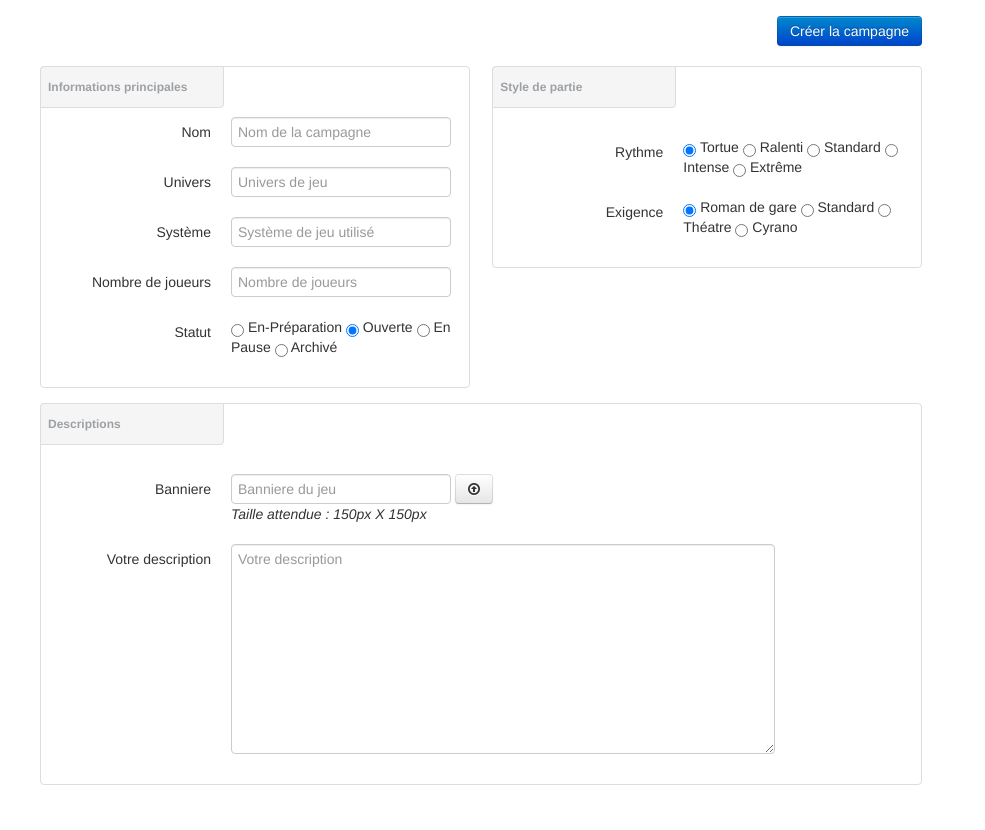
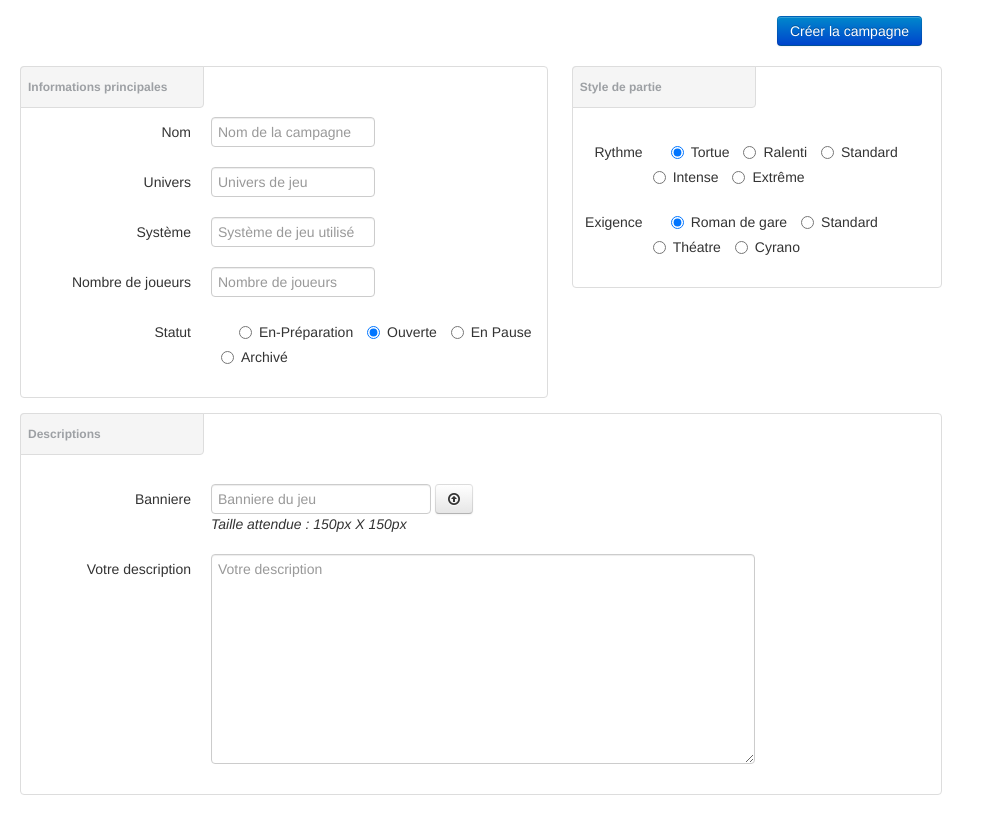
Before and after one commit to Armaklan/jdRoll, a PHP site: template views/campagne_form.html.twig in a window 1280 px wide. Shown: the whole page, without its empty margins (0-985 px from the left). Before the commit the page ends 785 px from the top, so only its background shows below. Run offline with PHP 8.4, Linux system fonts and the light colour scheme; the template is opened without the code that fills it: most values are stand-ins (such as "Sample title", 1, 10 or a date in 2020); some libraries are stand-ins or nearby versions.

Commit message:
Rework graphique

```diff
--- a/css/main.css
+++ b/css/main.css
@@ -19,6 +19,10 @@
 	margin-bottom: 1em;
     border: 1px solid #c5c5c5;
     box-shadow: 1px 1px 8px #888;
+}
+
+.sidebar li {
+    line-height: 15px;
 }
 
 .categorie {
@@ -342,3 +346,15 @@ div#notif .arrow-down {
 .topics.collapse {
     margin-bottom: 20px;
 }
+
+.clickable_row {
+    cursor: pointer;
+}
+
+.control-condensed .control-label {
+    width: 60px;
+}
+
+.control-condensed .controls {
+    margin-left: 20px;
+}
--- a/views/campagne_form.html.twig
+++ b/views/campagne_form.html.twig
@@ -21,67 +21,66 @@
 			    </button>
 		    </div>
 	    </div>
-		<div class="container-fluid">
 			<div class="row-fluid">
-				<div class="span6">
+				<div class="span7">
 					<fieldset class="titled-box">
 						<legend>Informations principales</legend>
 						<input type="hidden" name="id" id="id" value="{{ campagne['id'] }}">
 					    <div class="control-group">
 						    <label class="control-label" for="name">Nom</label>
 						    <div class="controls">
-						    	<input type="text" id="name" name="name" placeholder="Nom de la campagne" value="{{ campagne['name'] }}">
+						    	<input class="input-medium" type="text" id="name" name="name" placeholder="Nom de la campagne" value="{{ campagne['name'] }}">
 						    </div>
 					    </div>
 					    <div class="control-group">
 						    <label class="control-label" for="systeme">Univers</label>
 						    <div class="controls">
-						    	<input type="text" id="univers" name="univers" placeholder="Univers de jeu" value="{{ campagne['univers'] }}">
+						    	<input class="input-medium" type="text" id="univers" name="univers" placeholder="Univers de jeu" value="{{ campagne['univers'] }}">
 						    </div>
 					    </div>
 					    <div class="control-group">
 						    <label class="control-label" for="systeme">Système</label>
 						    <div class="controls">
-						    	<input type="text" id="systeme" name="systeme" placeholder="Système de jeu utilisé" value="{{ campagne['systeme'] }}">
+						    	<input class="input-medium" type="text" id="systeme" name="systeme" placeholder="Système de jeu utilisé" value="{{ campagne['systeme'] }}">
 						    </div>
 					    </div>
 					    <div class="control-group">
 						    <label class="control-label" for="nb_joueurs">Nombre de joueurs</label>
 						    <div class="controls">
-						    	<input type="text" id="nb_joueurs" name="nb_joueurs" placeholder="Nombre de joueurs" value="{{ campagne['nb_joueurs'] }}">
+						    	<input class="input-medium" type="text" id="nb_joueurs" name="nb_joueurs" placeholder="Nombre de joueurs" value="{{ campagne['nb_joueurs'] }}">
 						    </div>
 					    </div>
 					    <div class="control-group">
 						    <label class="control-label" for="statut">Statut</label>
 						    <div class="controls">
-						    	<input type="radio" class="iconeBtn" name="statut" value="3" {% if campagne.statut == 3 %} checked {% endif %} title="Partie non-visible dans le recrutement."> En-Préparation
-						    	<input type="radio" class="iconeBtn" name="statut" value="0" {% if campagne.statut == 0 %} checked {% endif %} title="Partie ouverte au recrutement ou en cours de jeu."> Ouverte
-								<input type="radio" class="iconeBtn" name="statut" value="1" {% if campagne.statut == 1 %} checked {% endif %} title="Partie encore ouverte au recrutement mais plus en cours de jeu (non-visible dans la sidebar)."> En Pause
-								<input type="radio" class="iconeBtn" name="statut" value="2" {% if campagne.statut == 2 %} checked {% endif %} title="Partie terminée ou abandonnée"> Archivé
+						    	<label class="radio inline"><input type="radio" class="iconeBtn" name="statut" value="3" {% if campagne.statut == 3 %} checked {% endif %} title="Partie non-visible dans le recrutement."> En-Préparation</label>
+						    	<label class="radio inline"><input type="radio" class="iconeBtn" name="statut" value="0" {% if campagne.statut == 0 %} checked {% endif %} title="Partie ouverte au recrutement ou en cours de jeu."> Ouverte</label>
+								<label class="radio inline"><input type="radio" class="iconeBtn" name="statut" value="1" {% if campagne.statut == 1 %} checked {% endif %} title="Partie encore ouverte au recrutement mais plus en cours de jeu (non-visible dans la sidebar)."> En Pause</label>
+								<label class="radio inline"><input type="radio" class="iconeBtn" name="statut" value="2" {% if campagne.statut == 2 %} checked {% endif %} title="Partie terminée ou abandonnée"> Archivé</label>
 						    </div>
 					    </div>
 					</fieldset>
 				</div>
-				<div class="span6">
+				<div class="span5">
 					<fieldset class="titled-box">
 						<legend>Style de partie</legend>
-			            <div class="control-group">
+			            <div class="control-group control-condensed">
 						    <label class="control-label" for="statut">Rythme</label>
 						    <div class="controls">
-						    	<input type="radio" class="iconeBtn" name="rythme" value="0" {% if campagne.rythme == 0 %} checked {% endif %} title="1 post par mois"> Tortue
-						    	<input type="radio" class="iconeBtn" name="rythme" value="1" {% if campagne.rythme == 1 %} checked {% endif %} title="1 post par semaine"> Ralenti
-								<input type="radio" class="iconeBtn" name="rythme" value="2" {% if campagne.rythme == 2 %} checked {% endif %} title="1 post pour 3 jours"> Standard
-								<input type="radio" class="iconeBtn" name="rythme" value="3" {% if campagne.rythme == 3 %} checked {% endif %} title="1 post par jour"> Intense
-				                                <input type="radio" class="iconeBtn" name="rythme" value="4" {% if campagne.rythme == 4 %} checked {% endif %} title="Plusieurs posts par jour"> Extrême
+						    	<label class="radio inline"><input type="radio" class="iconeBtn" name="rythme" value="0" {% if campagne.rythme == 0 %} checked {% endif %} title="1 post par mois"> Tortue</label>
+						    	<label class="radio inline"><input type="radio" class="iconeBtn" name="rythme" value="1" {% if campagne.rythme == 1 %} checked {% endif %} title="1 post par semaine"> Ralenti</label>
+								<label class="radio inline"><input type="radio" class="iconeBtn" name="rythme" value="2" {% if campagne.rythme == 2 %} checked {% endif %} title="1 post pour 3 jours"> Standard</label>
+								<label class="radio inline"><input type="radio" class="iconeBtn" name="rythme" value="3" {% if campagne.rythme == 3 %} checked {% endif %} title="1 post par jour"> Intense</label>
+				                <label class="radio inline"><input type="radio" class="iconeBtn" name="rythme" value="4" {% if campagne.rythme == 4 %} checked {% endif %} title="Plusieurs posts par jour"> Extrême</label>
 						    </div>
 					    </div>
-			            <div class="control-group">
+			            <div class="control-group control-condensed">
 						    <label class="control-label" for="statut">Exigence</label>
 						    <div class="controls">
-						    	<input type="radio" class="iconeBtn" name="rp" value="0" {% if campagne.rp == 0 %} checked {% endif %} title="Peu d'exigence en terme de Roleplay"> Roman de gare
-						    	<input type="radio" class="iconeBtn" name="rp" value="1" {% if campagne.rp == 1 %} checked {% endif %} title="Exigence standard : action décrite correctement, quelques pensées, ..."> Standard
-							<input type="radio" class="iconeBtn" name="rp" value="2" {% if campagne.rp == 2 %} checked {% endif %} title="Exigence forte : la description prime, il faudra faire des efforts."> Théatre
-							<input type="radio" class="iconeBtn" name="rp" value="3" {% if campagne.rp == 3 %} checked {% endif %} title="De haut vol : le roleplay est au centre même de la partie !"> Cyrano
+						    	<label class="radio inline"><input type="radio" class="iconeBtn" name="rp" value="0" {% if campagne.rp == 0 %} checked {% endif %} title="Peu d'exigence en terme de Roleplay"> Roman de gare</label>
+						    	<label class="radio inline"><input type="radio" class="iconeBtn" name="rp" value="1" {% if campagne.rp == 1 %} checked {% endif %} title="Exigence standard : action décrite correctement, quelques pensées, ..."> Standard</label>
+								<label class="radio inline"><input type="radio" class="iconeBtn" name="rp" value="2" {% if campagne.rp == 2 %} checked {% endif %} title="Exigence forte : la description prime, il faudra faire des efforts."> Théatre</label>
+								<label class="radio inline"><input type="radio" class="iconeBtn" name="rp" value="3" {% if campagne.rp == 3 %} checked {% endif %} title="De haut vol : le roleplay est au centre même de la partie !"> Cyrano</label>
 						    </div>
 					    </div>
 					</fieldset>
--- a/views/stat.html.twig
+++ b/views/stat.html.twig
@@ -4,7 +4,6 @@
 
 <center><h2>Statistiques</h2></center>
 
-<div class="container">
 	<div class="row-fluid">
 		<div class="span12">
 			<fieldset class="titled-box">
@@ -38,6 +37,5 @@
 			</fieldset>
 		</div>
 	</div>
-</div>
 
 {% endblock %}
```
Also changed, not shown: js/campagne.js (added, +112 -0 lines), views/campagne_my_list.html.twig (+17 -5 lines), views/forum_campagne.html.twig (+10 -6 lines), views/my_profile.html.twig (+25 -17 lines).
